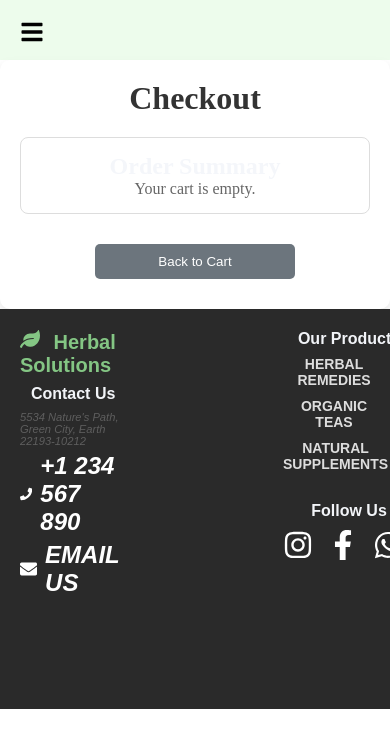
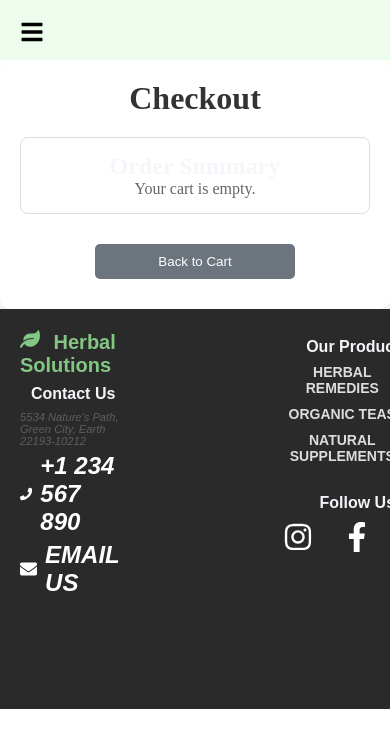
Before and after one commit to assampanchagavyasansthan/ecom, a React (Vite) app: page /checkout in a window 390 px wide. Shown: the top 748 px of the page. Built offline with nearby package versions, Linux system fonts and the light colour scheme.

Commit message:
Update footer.css

```diff
--- a/src/components/footer.css
+++ b/src/components/footer.css
@@ -119,7 +119,7 @@
   }
 
   .nav__item {
-    width: 80%; /* Full width for nav items */
+    width: 90%; /* Full width for nav items */
     text-align: center; /* Center text */
   }
 
@@ -131,6 +131,6 @@
 
   .social__icons {
     justify-content: space-between; /* Spread icons evenly */
-    width: 90%; /* Full width on smaller screens */
+    width: 100%; /* Full width on smaller screens */
   }
 }
```
